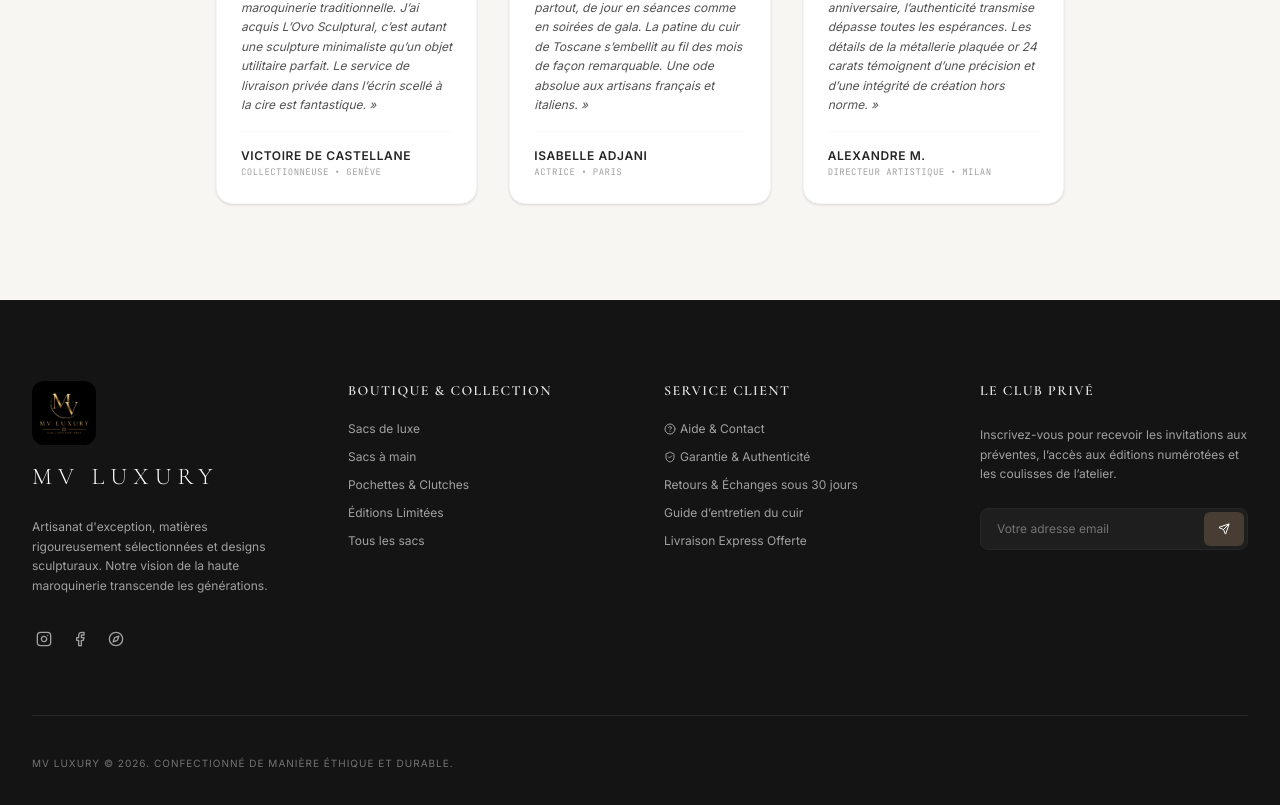
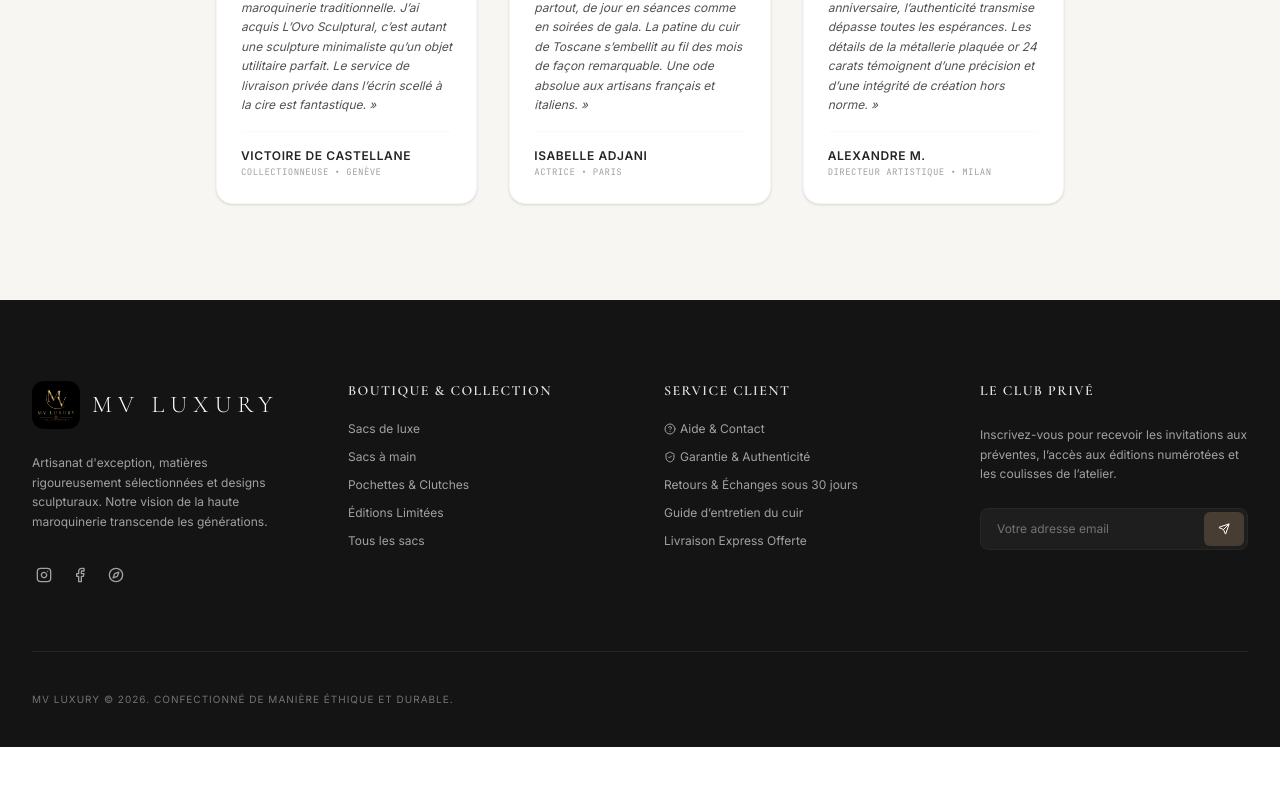
Before and after one commit to TOGBE12/maison-aura, a React (Vite) app: page / in a window 1280 px wide. Shown: the part 3352-4157 px from the top of the page. After the commit the page ends 4099 px from the top, so only its background shows below. Built offline with nearby package versions, Linux system fonts and the light colour scheme; no server answers.

Commit message:
Fix logo footer: meme ligne + public folder

```diff
--- a/src/components/Footer.tsx
+++ b/src/components/Footer.tsx
@@ -1,6 +1,7 @@
 import React, { useState } from 'react';
 import { useApp } from '../context/AppContext';
 import { Send, Instagram, Facebook, Compass, HelpCircle, ShieldCheck } from 'lucide-react';
+
 
 export const Footer: React.FC = () => {
   const { showToast, currentTheme } = useApp();
@@ -24,12 +25,14 @@ export const Footer: React.FC = () => {
 
           {/* Brand Philosophy */}
           <div className="md:col-span-1 flex flex-col gap-4">
-            <img
-              src="/src/IMG-20260521-WA0056.jpg"
-              alt="MV LUXURY"
-              className="w-16 h-16 rounded-xl object-cover"
-            />
-            <h3 className="font-serif text-2xl tracking-[0.25em] font-light">MV LUXURY</h3>
+            <div className="flex items-center gap-3">
+              <img
+                src="/logo.jpg"
+                alt="MV LUXURY"
+                className="w-12 h-12 rounded-xl object-cover shrink-0"
+              />
+              <h3 className="font-serif text-2xl tracking-[0.25em] font-light">MV LUXURY</h3>
+            </div>
             <p className="text-xs text-neutral-400 mt-2 leading-relaxed font-sans max-w-sm">
               Artisanat d'exception, matières rigoureusement sélectionnées et designs sculpturaux. Notre vision de la haute maroquinerie transcende les générations.
             </p>
```
Also changed, not shown: public/logo.jpg (added).
